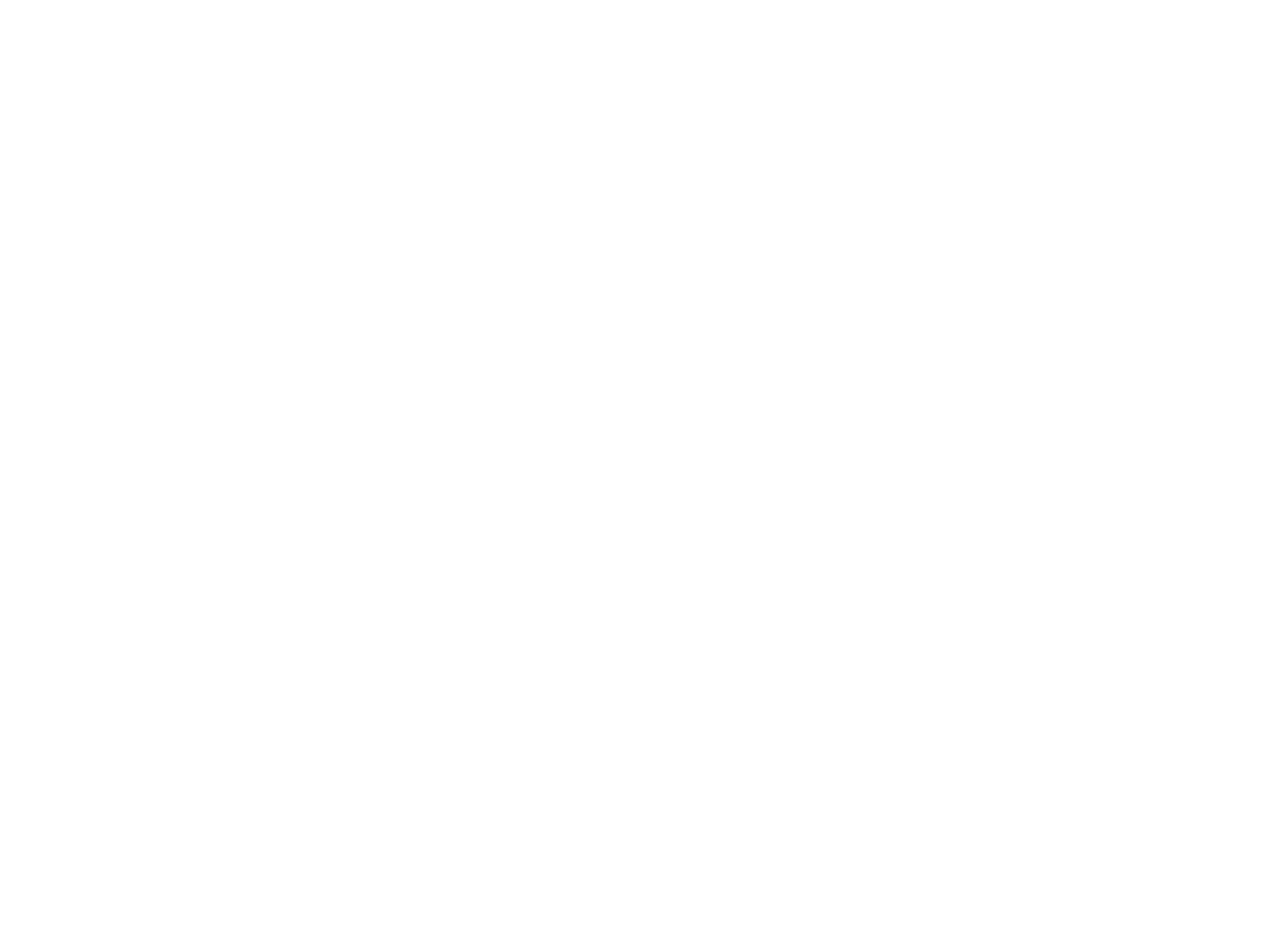
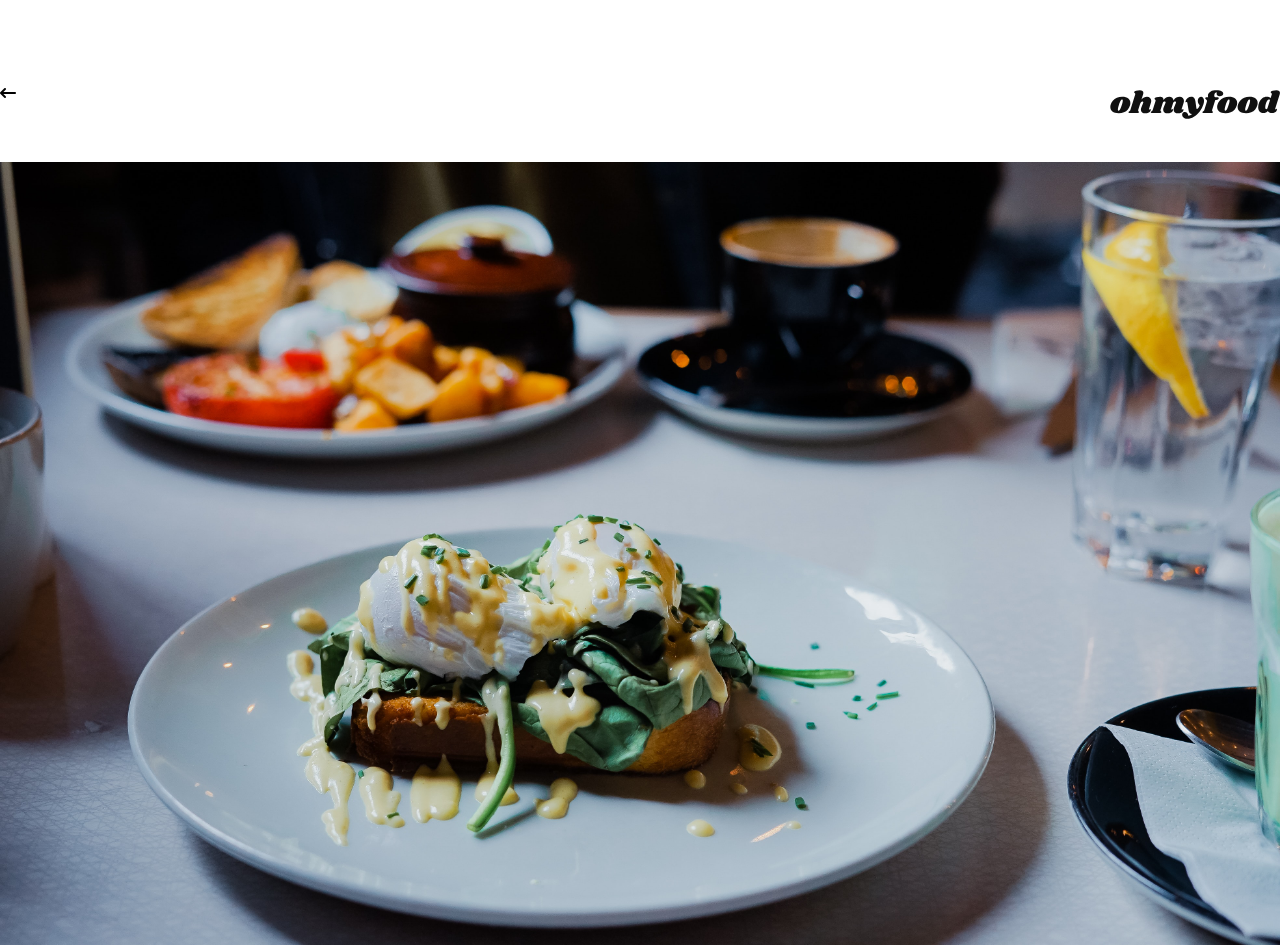
Before and after one commit to wdvproj/Ohmyfood-projet3, a plain HTML site: page menus/menu_A_la_francaise.html in a window 1280 px wide. Shown: the top 945 px of the page. Before the commit the page ends 800 px from the top, so only its background shows below. Drawn offline with nearby package versions, Linux system fonts and the light colour scheme; files that its build step writes are made by us from their sources; a web font is replaced by a local one.

Commit message:
header et image : pages de menu

```diff
--- a/menus/menu_A_la_francaise.html
+++ b/menus/menu_A_la_francaise.html
@@ -4,13 +4,28 @@
             <title>ohmyfood</title>
             <meta charset="utf-8">
             <meta name="viewport" content="width=device-width, initial-scale=1">
-            <link rel="stylesheet" href="css/normalize.css">
-            <link rel="stylesheet" href="css/style.css">
+            <link rel="stylesheet" href="../css/normalize.css">
+            <link rel="stylesheet" href="../css/style.css">
             <link rel="preconnect" href="https://fonts.googleapis.com">
             <link rel="preconnect" href="https://fonts.gstatic.com" crossorigin>
             <link href="https://fonts.googleapis.com/css2?family=Roboto:wght@100;400;700&family=Shrikhand&display=swap" rel="stylesheet">
             <script src="https://kit.fontawesome.com/025746aad5.js" crossorigin="anonymous"></script>
         </head>
         <body>
+            <header class="top">
+                <a class="top__link" href="../index.html">
+                    <i class="fa-sharp fa-solid fa-arrow-left-long"></i>
+                </a>
+                <div class="top__image-contenair">
+                    <img class="top__image" src="../images/logo/ohmyfood@2x.svg" alt="picture of ohmyfood logo"/>
+                </div>
+            </header>
+            <main>
+                <section class="secondary-cards">
+                    <div class="secondary-cards__image-contenair">
+                        <img class="secondary-cards__image" src="../images/restaurants/toa-heftiba-DQKerTsQwi0-unsplash.jpg" alt="picture of menu"/>
+                    </div>
+                </section>
+            </main>
         </body>
     </html>
```
Also changed, not shown: menus/menu_La_note_enchantee.html (+17 -2 lines), menus/menu_La_palette_du_gout.html (+17 -2 lines), menus/menu_Le_delice_des_sens.html (+17 -2 lines).
